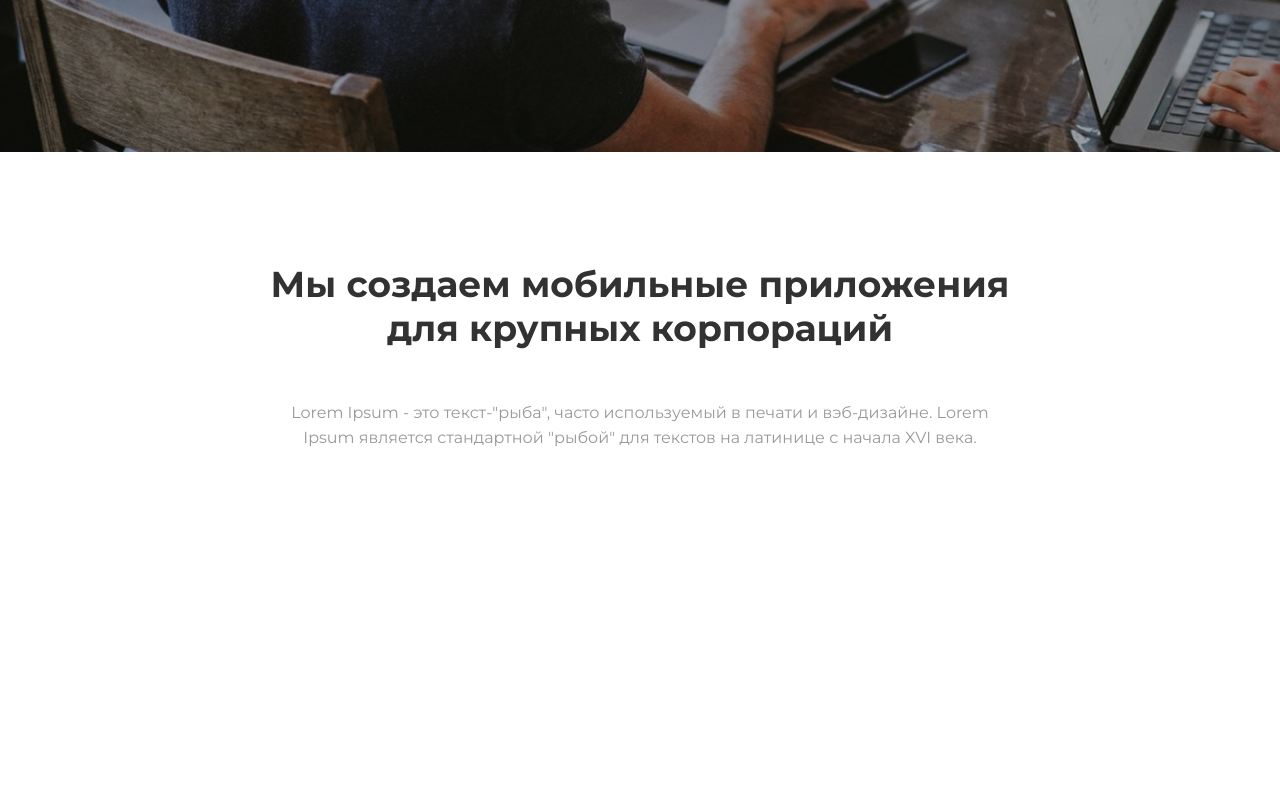
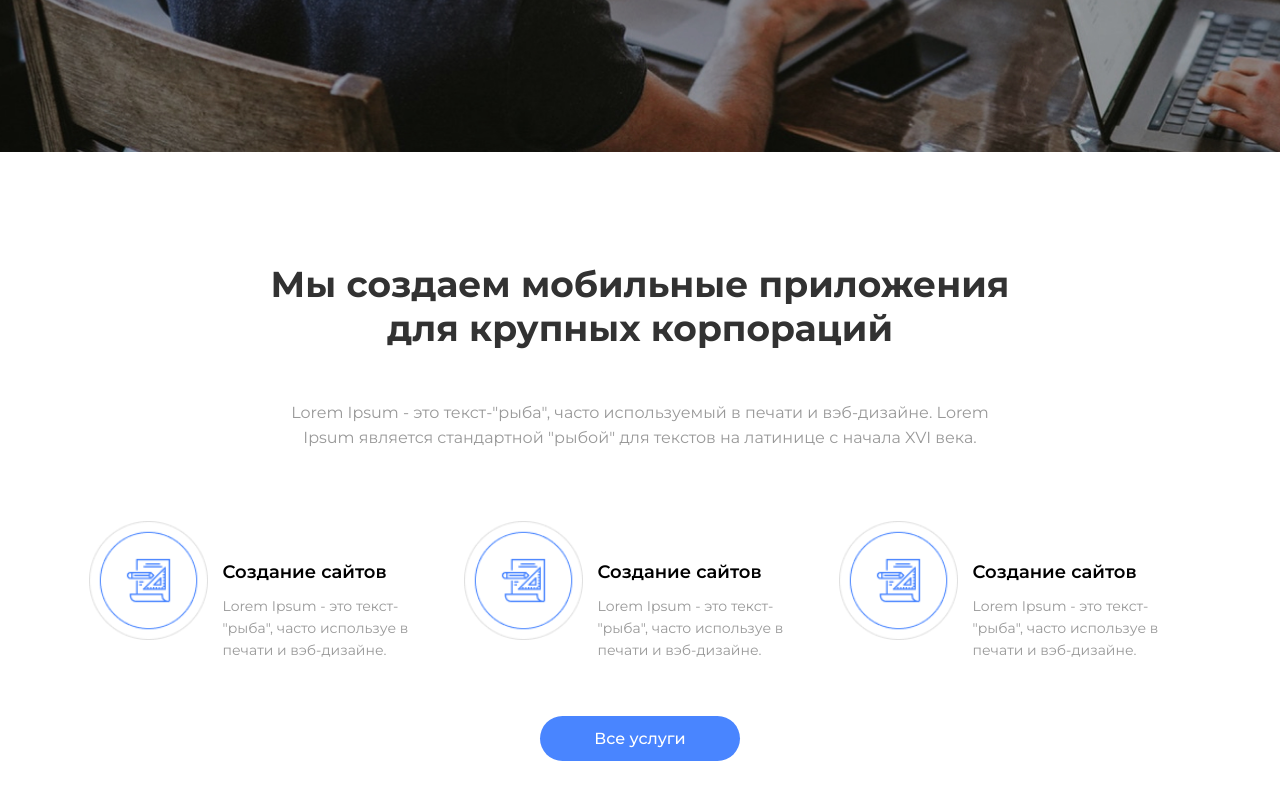
Before and after one commit to Dexter19/web-studio, a plain HTML site: page index.html in a window 1280 px wide. Shown: the part 750-1550 px from the top of the page. Before the commit the page ends 1271 px from the top, so only its background shows below. Drawn offline with Linux system fonts and the light colour scheme.

Commit message:
added some styles

```diff
--- a/index.html
+++ b/index.html
@@ -49,6 +49,35 @@
                         <h2 class="section_1_title">Мы создаем мобильные приложения
                             для крупных корпораций</h2>
                             <p class="section_1_subtitle">Lorem Ipsum - это текст-"рыба", часто используемый в печати и вэб-дизайне. Lorem Ipsum является стандартной "рыбой" для текстов на латинице с начала XVI века. </p>
+                            <div class="service">
+                                <div class="service_part">
+                                    <img class="sp_img" src="./img/srvice_img.png" alt="">
+                                    <div class="service_part_block">
+                                        <h3 class="service_part_title">Создание сайтов</h3>
+                                        <p class="service_part_text">Lorem Ipsum - это текст- "рыба", часто используе в печати и вэб-дизайне.</p>
+                                    </div>
+                                </div>
+                                <div class="service_part">
+                                    <img class="sp_img" src="./img/srvice_img.png" alt="">
+                                    <div class="service_part_block">
+                                        <h3 class="service_part_title">Создание сайтов</h3>
+                                        <p class="service_part_text">Lorem Ipsum - это текст- "рыба", часто используе в печати и вэб-дизайне.</p>
+                                    </div>
+                                </div>
+                                <div class="service_part">
+                                    <img class="sp_img" src="./img/srvice_img.png" alt="">
+                                    <div class="service_part_block">
+                                        <h3 class="service_part_title">Создание сайтов</h3>
+                                        <p class="service_part_text">Lorem Ipsum - это текст- "рыба", часто используе в печати и вэб-дизайне.</p>
+                                    </div>
+                                </div>
+                            </div>
+                            <a href="#" class="service_button">Все услуги</a>
+                    </div>
+                </section>
+                <section class="section_2">
+                    <div class="container">
+
                     </div>
                 </section>
             </div>
--- a/styles/style.css
+++ b/styles/style.css
@@ -88,6 +88,7 @@ a.menu_link:hover{
 }
 section.section_1 {
     padding-top: 110px;
+    padding-bottom: 105px;
 }
 .section_1_title {
     font-family: 'Montserrat', sans-serif;
@@ -108,3 +109,52 @@ section.section_1 {
     line-height: 25.36px;
     text-align: center;
 }
+.service {
+    display: flex;
+    justify-content: space-between;
+}
+.service_part {
+    display: flex;
+    max-width: 353px;
+}
+.service_part_title {
+    font-family: 'Montserrat', sans-serif;
+    font-weight: 600;
+    font-size: 18px;
+    padding-bottom: 12px;
+}
+.service_part_block {
+    padding-top: 40px;
+    padding-left: 15px;
+}
+p.service_part_text {
+    font-weight: 400;
+    font-size: 14px;
+    color: #999;
+    line-height: 22.19px;
+}
+.service_button {
+    font-family: 'Montserrat', sans-serif;
+    font-size: 16px;
+    font-weight: 500;
+    text-decoration: none;
+    color: #fff;
+    width: 200px;
+    background-color: #4985FF;
+    height: 45px;
+    display: flex;
+    justify-content: center;
+    align-items: center;
+    border-radius: 30px;
+    transition: .3s all ease;
+    margin: 55px auto 0;
+}
+.service_button:hover {
+    background-color: #5990ff;
+}
+.sp_img {
+    height: 119px;
+}
+.section_2 {
+    background-color: #F6F6F8;
+}
```
Also changed, not shown: img/srvice_img.png (added).
